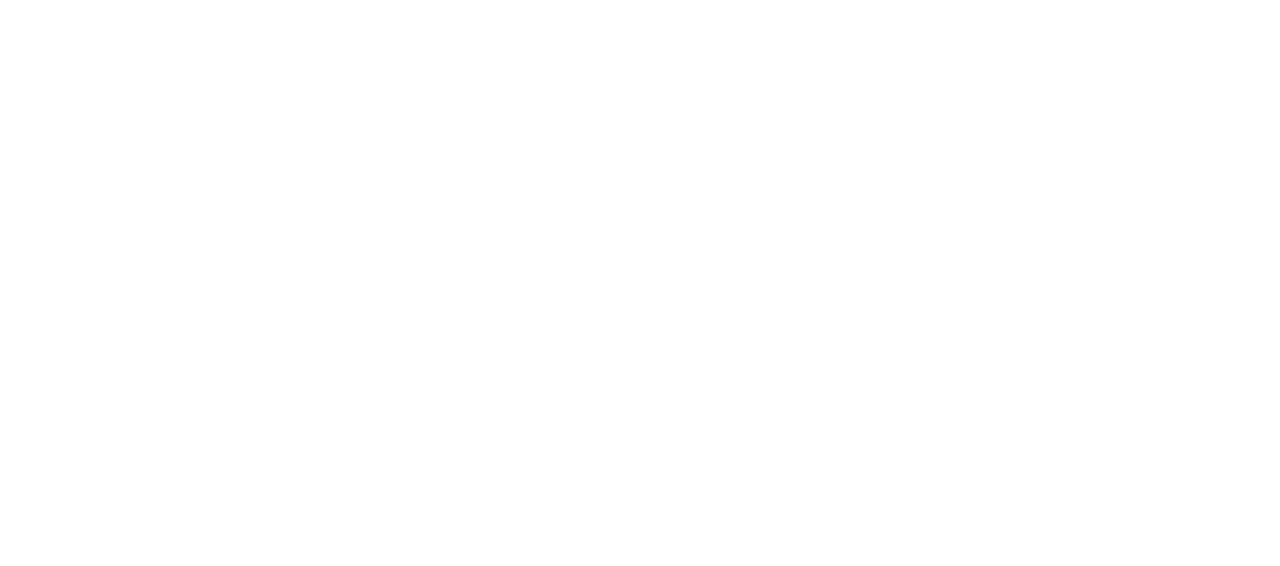
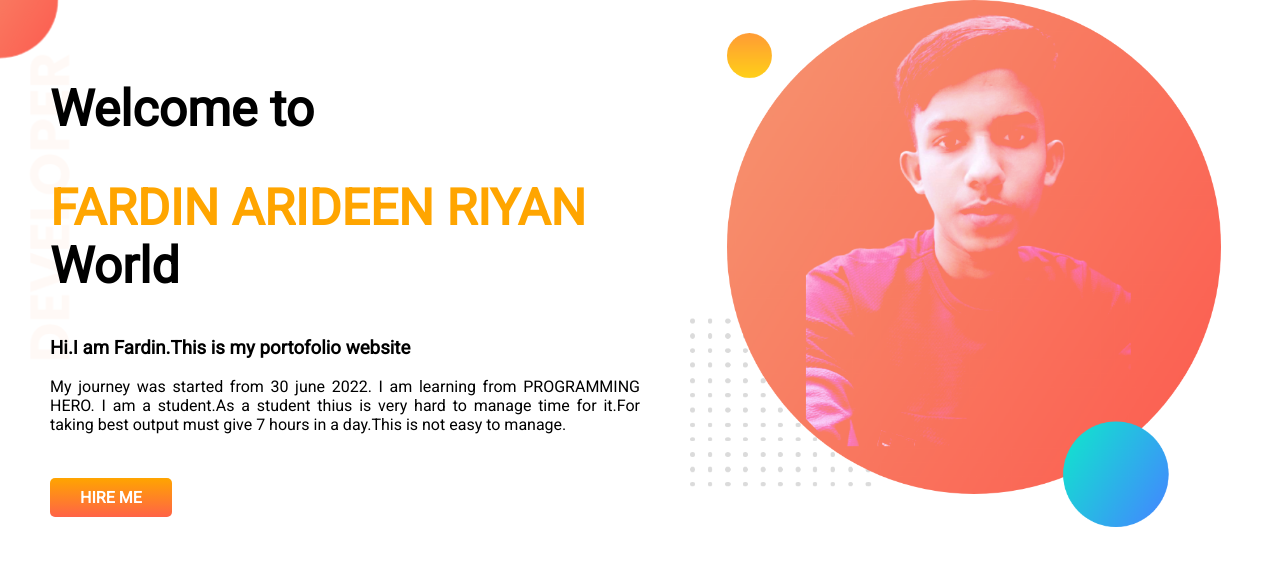
Before and after one commit to riyan222/fardin-portofolio, a plain HTML site: page index.html in a window 1280 px wide. Drawn offline with Linux system fonts and the light colour scheme.

Commit message:
bg added

```diff
--- a/index.html
+++ b/index.html
@@ -4,10 +4,42 @@
     <meta charset="UTF-8">
     <meta http-equiv="X-UA-Compatible" content="IE=edge">
     <meta name="viewport" content="width=device-width, initial-scale=1.0">
+    <link rel="preconnect" href="https://fonts.googleapis.com">
+<link rel="preconnect" href="https://fonts.gstatic.com" crossorigin>
+<link href="https://fonts.googleapis.com/css2?family=Gantari&family=Roboto&display=swap" rel="stylesheet">
     <link rel="stylesheet" href="style.css">
-    <title> FAEDIN PORTOFOLIO</title>
+    <title> FARDIN PORTOFOLIO</title>
 </head>
 <body>
 
+    <section class="banner">
+
+     <div  class="half-width">
+        <br><br>
+     <h1>  Welcome to </h1>
+
+<h1><span class="orange-colour">FARDIN ARIDEEN RIYAN </span>  World</h1>
+<h3> Hi.I am Fardin.This is my portofolio website</h3>
+<p id="pragraph">My journey was started from 30 june 2022. I am learning  from PROGRAMMING HERO.
+    I am a student.As a student thius is very hard to manage time for it.For taking best output must give 7 hours in a day.This is not easy to manage.
+
+
+</p>
+<br> <br>
+<a class="hlw" target="_blank" href="https://github.com/riyan222"> HIRE ME</a>
+     </div>
+
+     <div class="half-width"  >
+<img src="images/nmj.png" alt="">
+
+     </div>
+
+
+
+
+
+
+    </section>
+
 </body>
 </html>
--- a/style.css
+++ b/style.css
@@ -0,0 +1,46 @@
+body{
+
+    font-family: 'Gantari', sans-serif;
+    font-family: 'Roboto', sans-serif;
+margin: 0;
+}
+h1{
+ font-size: 50px;
+}
+.orange-colour{
+color: orange;
+}
+
+
+section{
+    display: flex;
+
+}
+.half-width{
+    width: 50%;
+    padding-left: 50px;
+}
+.half-width img{
+    width: 90%;
+}
+.hlw{
+    text-decoration: none;
+    background-image: linear-gradient(orange,tomato);
+    padding: 10px 30px;
+    border-radius: 5px;
+    color: white;
+    font-weight: 800;
+}
+.banner{
+    background-image: url(images/top-banner.png);
+    background-repeat: no-repeat;
+
+
+}
+.pg{
+text-align: justify;
+
+}
+#pragraph{
+    text-align: justify;
+}
```
Also changed, not shown: images/dream-bg.png (added), images/exp-bg.png (added), images/jhankar.png (added), images/jhankar2.png (added), images/my-bg.png (added), images/my-bg2.png (added), images/nmj.png (added), images/top-banner.png (added), 7 other files.
